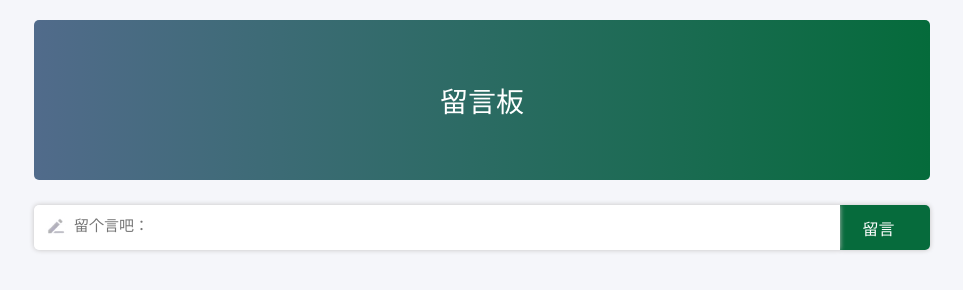
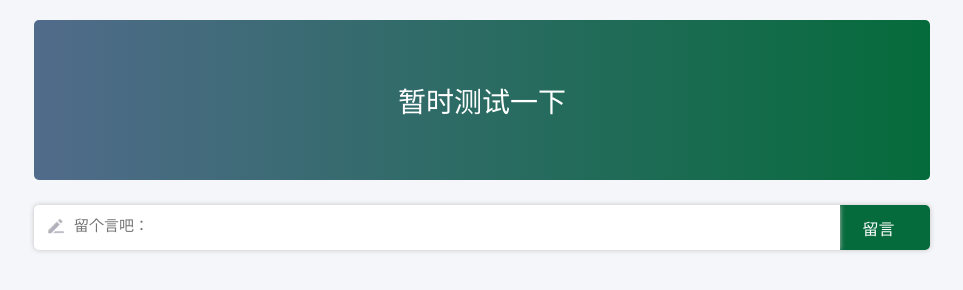
Before and after one commit to blankkkkkkk/blankkkkkkk.github.io, a plain HTML site: page index.html in a window 1280 px wide. Shown: the whole page, without its empty margins (158-1121 px from the left). Drawn offline with Linux system fonts and the light colour scheme.

Commit message:
Update index.html

```diff
--- a/index.html
+++ b/index.html
@@ -3,14 +3,14 @@
 <head>
     <meta charset="utf-8"/>
     <link rel="stylesheet" href="./css/style.css">
-    <title>blank的第二个网页</title>
+    <title>属于lhf和yyh的小空间</title>
 
 
 </head>
 <body>
     <tag class="tag">
 
-        <p>留言板</p>
+        <p>暂时测试一下</p>
     </tag>
     <div class="box">
 
```
